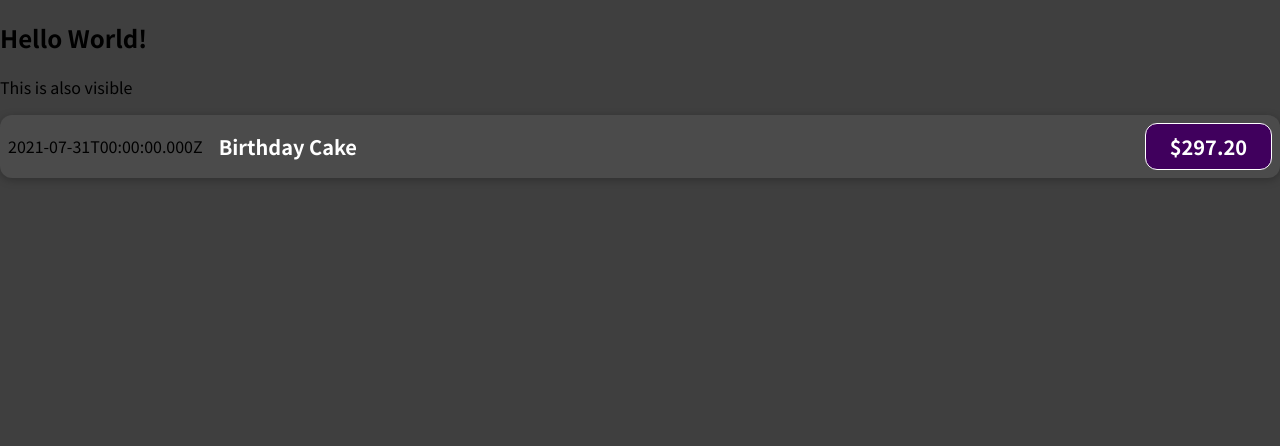
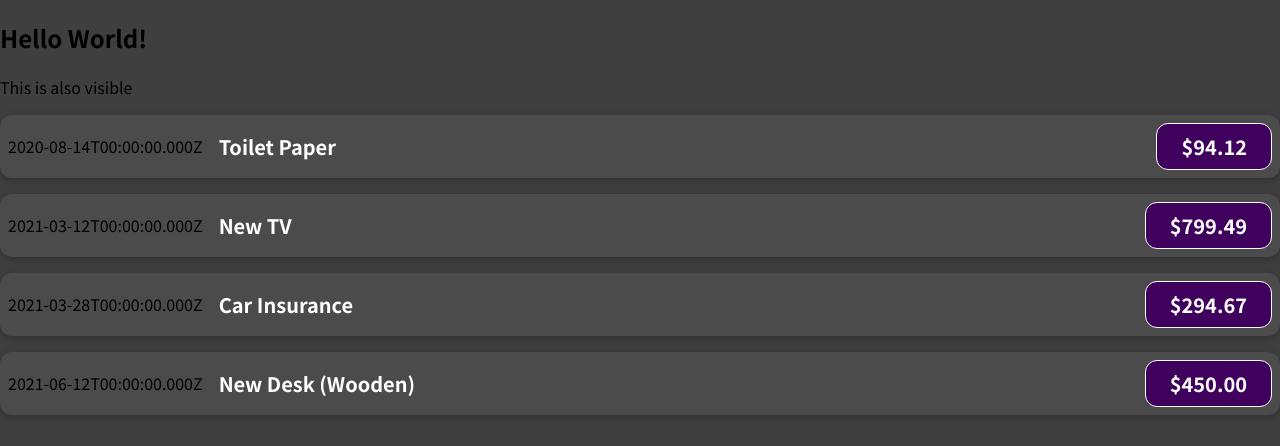
Before and after one commit to Raihan9797/react-complete-guide, a JavaScript app in the folder section-3-react-basics/react-complete-guide/: page / in a window 1280 px wide. Shown: the top 446 px of the page. Built offline with nearby package versions, Linux system fonts and the light colour scheme.

Commit message:
passing data via props

```diff
--- a/section-3-react-basics/react-complete-guide/src/App.js
+++ b/section-3-react-basics/react-complete-guide/src/App.js
@@ -12,11 +12,52 @@
 import ExpenseItem from "./components/ExpenseItem";
 
 function App() {
+  const expenses = [
+    {
+      id: 'e1',
+      title: 'Toilet Paper',
+      amount: 94.12,
+      date: new Date(2020, 7, 14),
+    },
+    { id: 'e2', title: 'New TV', amount: 799.49, date: new Date(2021, 2, 12) },
+    {
+      id: 'e3',
+      title: 'Car Insurance',
+      amount: 294.67,
+      date: new Date(2021, 2, 28),
+    },
+    {
+      id: 'e4',
+      title: 'New Desk (Wooden)',
+      amount: 450,
+      date: new Date(2021, 5, 12),
+    },
+  ];
+
   return (
     <div>
       <h2>Hello World!</h2>
       <p>This is also visible</p>
-      <ExpenseItem></ExpenseItem>
+      <ExpenseItem
+        title = {expenses[0].title}
+        amount = {expenses[0].amount}
+        date = {expenses[0].date}>
+      </ExpenseItem>
+      <ExpenseItem
+        title = {expenses[1].title}
+        amount = {expenses[1].amount}
+        date = {expenses[1].date}>
+      </ExpenseItem>
+      <ExpenseItem
+        title = {expenses[2].title}
+        amount = {expenses[2].amount}
+        date = {expenses[2].date}>
+      </ExpenseItem>
+      <ExpenseItem
+        title = {expenses[3].title}
+        amount = {expenses[3].amount}
+        date = {expenses[3].date}>
+      </ExpenseItem>
     </div>
   );
 }
--- a/section-3-react-basics/react-complete-guide/src/components/ExpenseItem.js
+++ b/section-3-react-basics/react-complete-guide/src/components/ExpenseItem.js
@@ -1,18 +1,18 @@
 import "./ExpenseItem.css";
 
-function ExpenseItem() {
-    const expenseDate = new Date(2021, 6, 31);
-    const expenseTitle = "Birthday Cake";
-    const expensePrice = 297.20;
+function ExpenseItem(props) {
+    // console.log(props)
+    // possible to edit vars in a diff var!
+    const expenseAmt = props.amount.toFixed(2);
 
     // brackets to tell js its one liner.
     return (
     <div className = "expense-item">
-        <div>{ expenseDate.toISOString() }</div>
+        <div>{ props.date.toISOString() }</div>
         <div className = "expense-item__description">
-            <h2>{ expenseTitle }</h2>
+            <h2>{ props.title }</h2>
         </div>
-        <div className = "expense-item__price">${ expensePrice.toFixed(2) }</div>
+        <div className = "expense-item__price">${ expenseAmt }</div>
     </div>
     );
 
```
Also changed, not shown: 2 other files (tests, documents, lock files or other folders).
